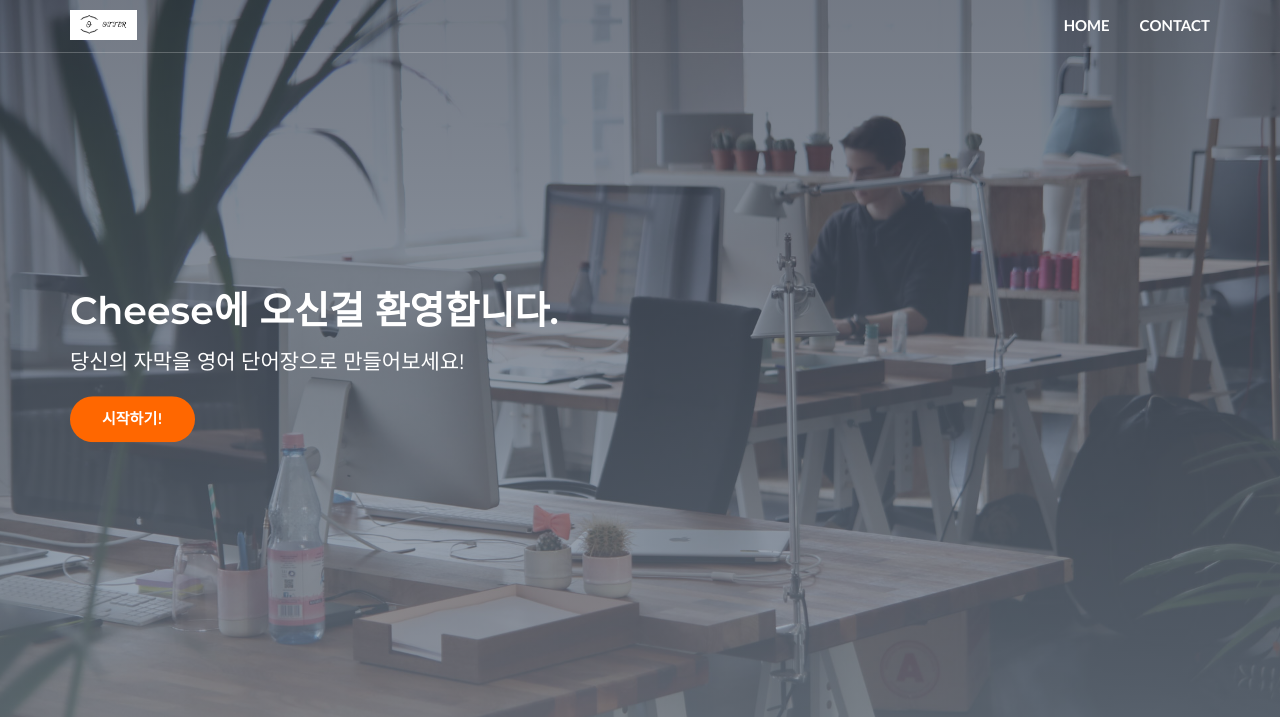
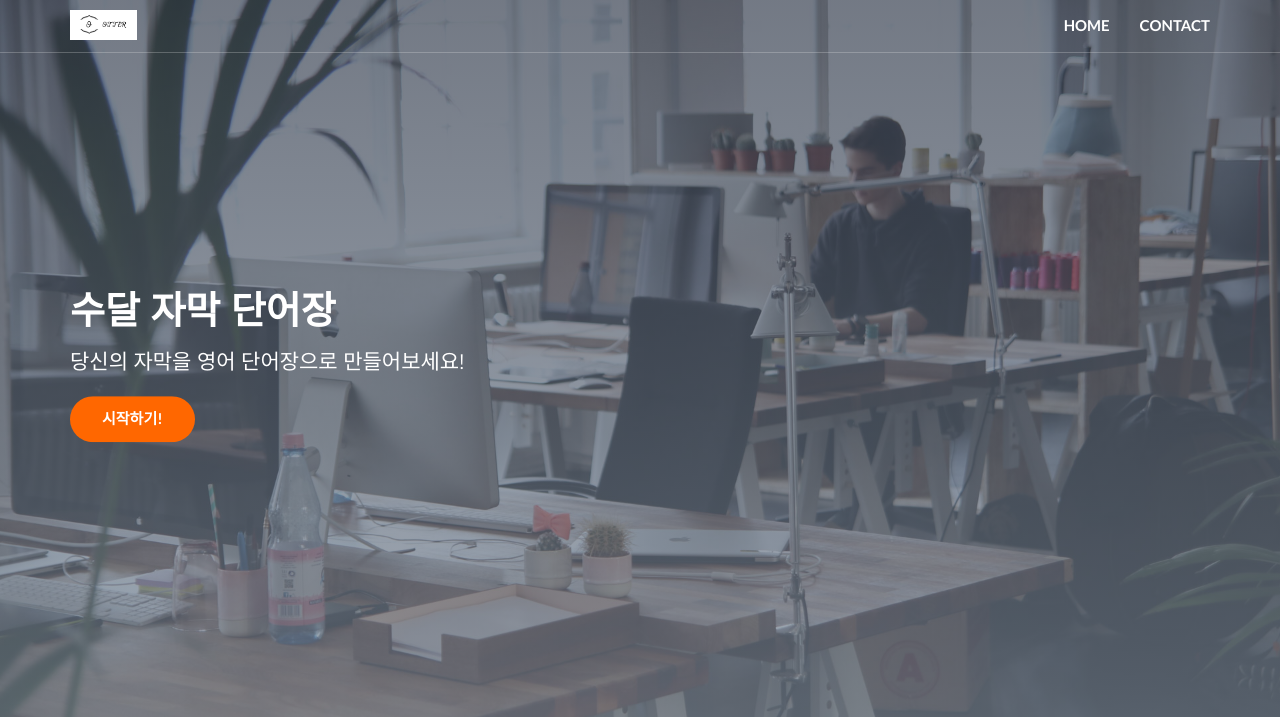
Before and after one commit to sdalbsoo/python-projects, a Python web app: template cheese/templates/home.html in a window 1280 px wide. Shown: the top 717 px of the page. Run offline with Jinja, Linux system fonts and the light colour scheme; the template is opened without the code that fills it, so the values that code supplies are empty; some libraries are stand-ins or nearby versions; some web fonts are replaced.

Commit message:
[cheese]Practice bootstrap

```diff
--- a/cheese/templates/home.html
+++ b/cheese/templates/home.html
@@ -76,7 +76,7 @@
     <div class="container">
       <div class="row">
         <div class="col-md-8">
-          <h1 class="white-text">Cheese에 오신걸 환영합니다.</h1>
+          <h1 class="white-text">수달 자막 단어장</h1>
           <p class="lead white-text">당신의 자막을 영어 단어장으로 만들어보세요!</p>
           <a class="main-button icon-button" href="/subtitle">시작하기!</a>
         </div>
@@ -86,6 +86,68 @@
 
 </div>
 <!-- /Home -->
+
+<!-- About -->
+<div id="about" class="section">
+
+  <!-- container -->
+  <div class="container">
+
+    <!-- row -->
+    <div class="row">
+
+      <div class="col-md-6">
+        <div class="section-header">
+          <h2>수달 단어장에 오신걸 환영합니다!</h2>
+          <p class="lead">수달 단어장은 당신의 자막 단어장을 제공해줍니다!</p>
+        </div>
+
+        <!-- feature -->
+        <div class="feature">
+          <i class="feature-icon fa fa-flask"></i>
+          <div class="feature-content">
+            <h4>편리한 단어 정리</h4>
+            <p>자신이 쓰고 있는 자막 파일을 업로드하면 자막에 있는 단어들로 단어장을 만들어줍니다!</p>
+          </div>
+        </div>
+        <!-- /feature -->
+
+        <!-- feature -->
+        <div class="feature">
+          <i class="feature-icon fa fa-book"></i>
+          <div class="feature-content">
+            <h4>불필요한 단어 제외</h4>
+            <p>관사, 대명사, 조동사같은 단어들은 제외된채 단어장이 만들어집니다!</p>
+          </div>
+        </div>
+        <!-- /feature -->
+
+        <!-- feature -->
+        <div class="feature">
+          <i class="feature-icon fa fa-print"></i>
+          <div class="feature-content">
+            <h4>단어장 프린트 기능</h4>
+            <p>만들어진 단어장을 프린트하여 자신만의 자막 단어장을 만들어보세요!</p>
+          </div>
+        </div>
+        <!-- /feature -->
+
+      </div>
+
+      <div class="col-md-6">
+        <div class="about-img">
+          <img src="../static/img/dictionary1.jpeg" alt="">
+        </div>
+      </div>
+
+    </div>
+    <!-- row -->
+
+  </div>
+  <!-- container -->
+</div>
+<!-- /About -->
+
 <!-- Contact CTA -->
 <div id="contact-cta" class="section">
 
--- a/cheese/templates/subtitle.html
+++ b/cheese/templates/subtitle.html
@@ -78,7 +78,7 @@
             <li><a href="/">Home</a></li>
             <li>Blog</li>
           </ul>
-          <h1 class="white-text">Blog Page</h1>
+          <h1 class="white-text">단어장 만들기</h1>
 
         </div>
       </div>
```
